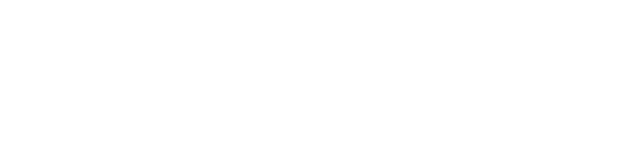
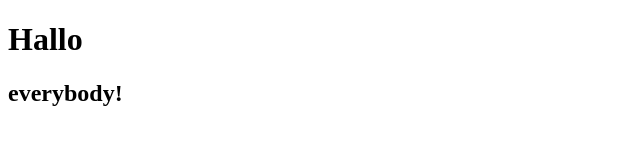
Before and after one commit to SvitKa22/tutorial, a plain HTML site: page index.html in a window 1280 px wide. Shown: the whole page, without its empty margins (0-640 px from the left). Drawn offline with Linux system fonts and the light colour scheme.

Commit message:
Update index.html

```diff
--- a/index.html
+++ b/index.html
@@ -7,6 +7,7 @@
     <title>Document</title>
 </head>
 <body>
-
+    <h1>Hallo</h1>
+    <h2>everybody!</h2>
 </body>
 </html>
```
